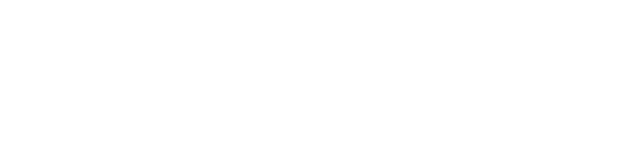
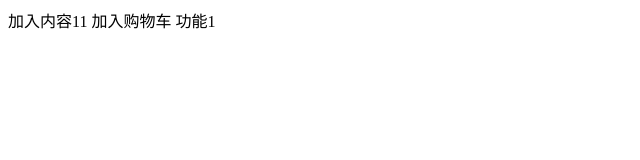
Before and after one commit to LiZhhhiHao/site1, a plain HTML site: page index.html in a window 1280 px wide. Shown: the whole page, without its empty margins (0-640 px from the left). Drawn offline with Linux system fonts and the light colour scheme.

Commit message:
加入购物车

```diff
--- a/index.html
+++ b/index.html
@@ -6,6 +6,7 @@
     <title>首页 </title>
 </head>
 <body>
-
+    加入内容11
+    加入购物车 功能1
 </body>
 </html>
```
